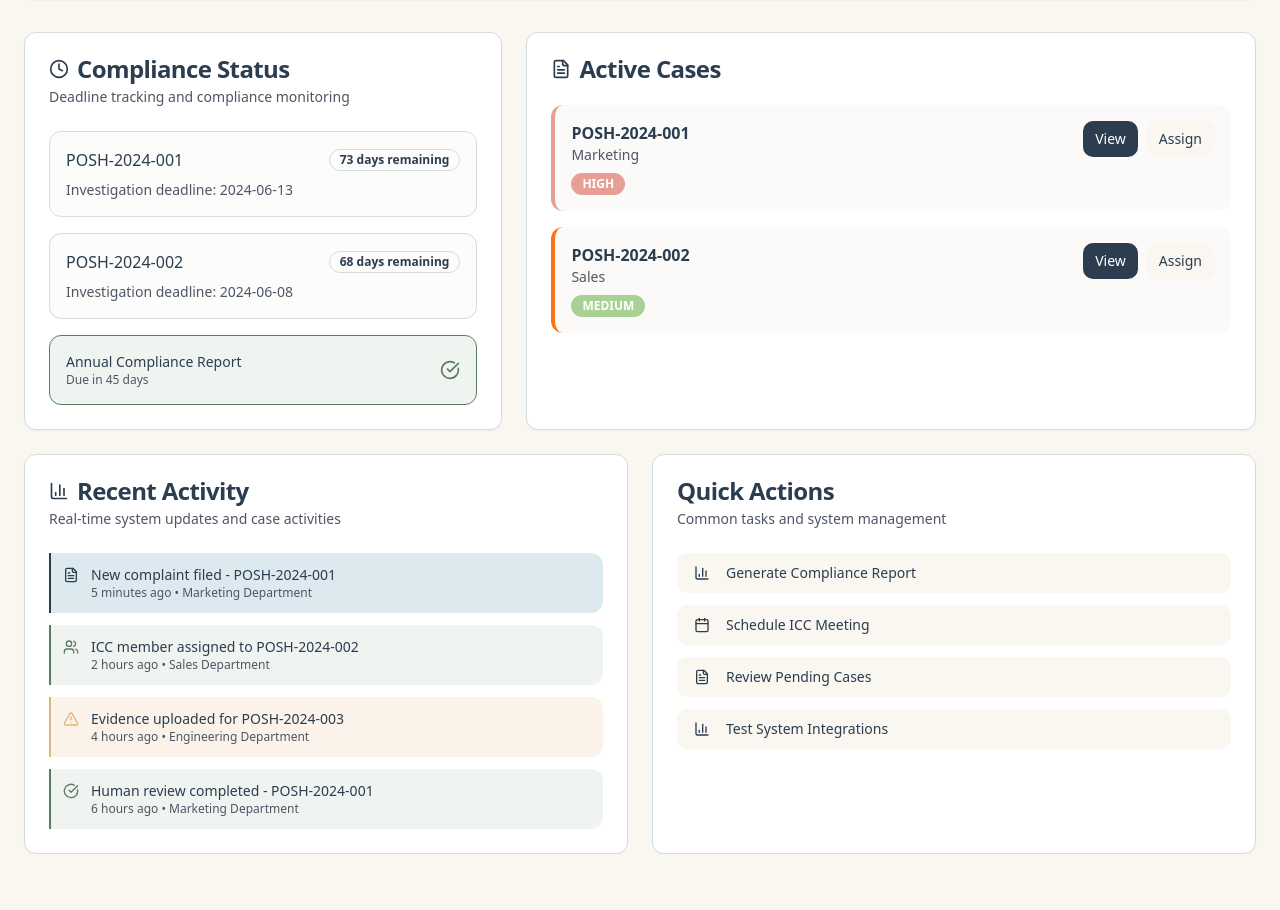
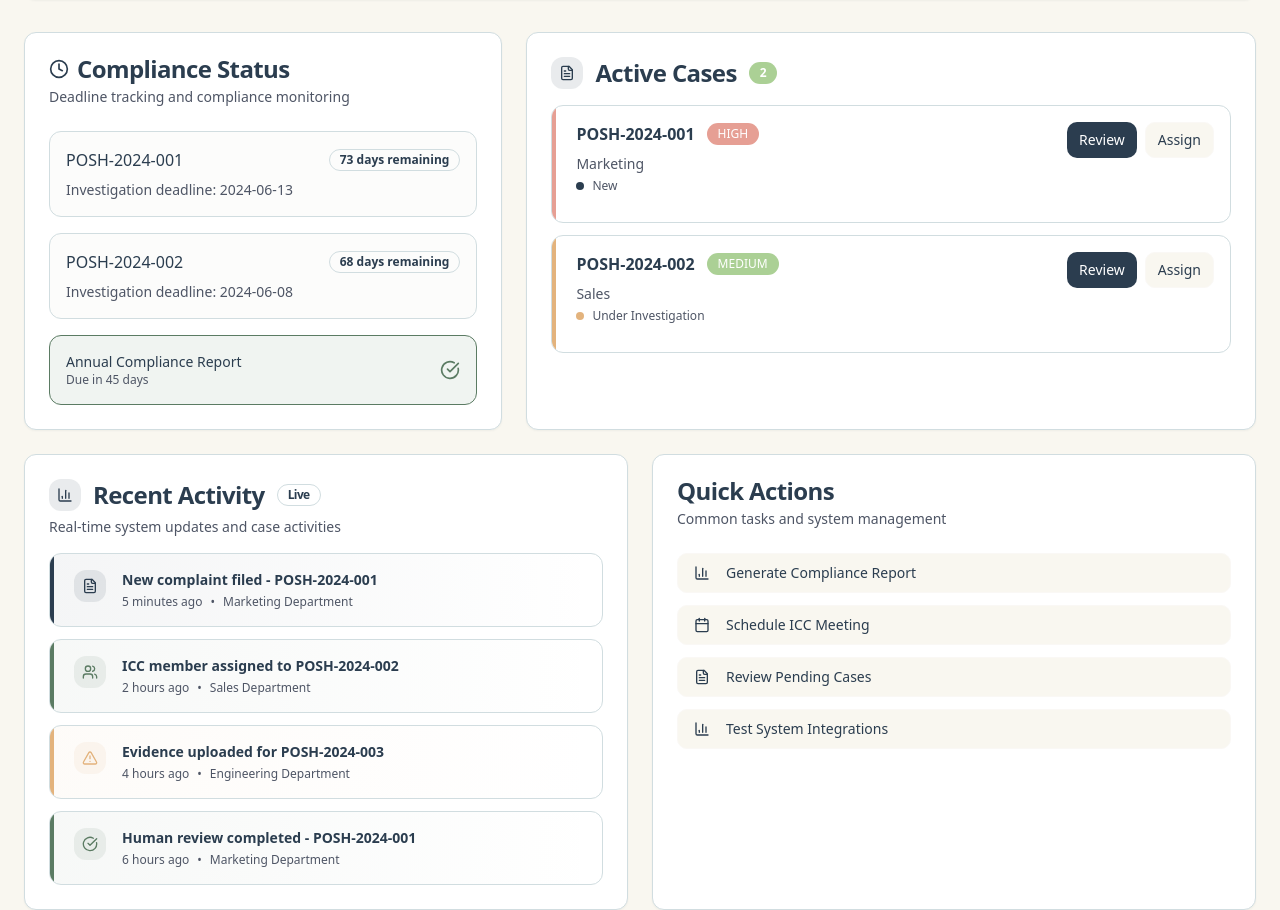
Before and after one commit to divyayaya/POSH-AI, a React (Vite) app: page /hr-dashboard in a window 1280 px wide. Shown: the part 419-1329 px from the top of the page. Before the commit the page ends 1273 px from the top, so only its background shows below. Built offline with nearby package versions, Linux system fonts and the light colour scheme.

Commit message:
Improve HR Dashboard cards
Applied UX best practices to the Recent Activity and Active Cases cards on the HR Dashboard page to enhance design and color scheme.

```diff
--- a/src/pages/HRDashboard.tsx
+++ b/src/pages/HRDashboard.tsx
@@ -125,44 +125,62 @@ const HRDashboard = () => {
 
           {/* Active Cases Widget */}
           <Card className="lg:col-span-3 bg-card border border-border shadow-sm">
-            <CardHeader>
-              <CardTitle className="flex items-center space-x-2 text-foreground font-semibold">
-                <FileText className="w-5 h-5 text-primary" />
+            <CardHeader className="pb-4">
+              <CardTitle className="flex items-center space-x-3 text-foreground font-semibold">
+                <div className="flex items-center justify-center w-8 h-8 rounded-lg bg-primary/10">
+                  <FileText className="w-4 h-4 text-primary" />
+                </div>
                 <span>Active Cases</span>
+                <Badge variant="secondary" className="ml-auto">
+                  {mockCases.filter(c => c.status !== 'resolved').length}
+                </Badge>
               </CardTitle>
             </CardHeader>
-            <CardContent>
-              <div className="space-y-4">
-                {mockCases.filter(c => c.status !== 'resolved').map(case_ => (
-                  <div key={case_.id} className={`p-4 rounded-lg border-l-4 bg-muted/30 ${
-                    case_.priority === 'high' ? 'border-l-destructive' :
-                    case_.status === 'investigating' ? 'border-l-orange-500' :
-                    'border-l-primary'
-                  }`}>
-                    <div className="flex items-start justify-between">
-                      <div>
-                        <h4 className="font-semibold text-foreground">{case_.id}</h4>
-                        <p className="text-sm text-muted-foreground">{case_.department}</p>
-                        <div className="flex items-center space-x-2 mt-2">
-                          <Badge variant={
-                            case_.priority === 'high' ? 'destructive' :
-                            case_.priority === 'medium' ? 'secondary' :
-                            'outline'
-                          }>
+            <CardContent className="space-y-3">
+              {mockCases.filter(c => c.status !== 'resolved').map(case_ => (
+                <div key={case_.id} className="group relative overflow-hidden rounded-xl border border-border bg-card hover:shadow-md transition-all duration-200">
+                  {/* Priority indicator */}
+                  <div className={`absolute left-0 top-0 bottom-0 w-1 ${
+                    case_.priority === 'high' ? 'bg-destructive' :
+                    case_.priority === 'medium' ? 'bg-warning' :
+                    'bg-success'
+                  }`} />
+
+                  <div className="p-4 pl-6">
+                    <div className="flex items-start justify-between mb-3">
+                      <div className="flex-1 min-w-0">
+                        <div className="flex items-center space-x-3 mb-2">
+                          <h4 className="font-semibold text-foreground text-base">{case_.id}</h4>
+                          <Badge
+                            variant={case_.priority === 'high' ? 'destructive' : case_.priority === 'medium' ? 'secondary' : 'outline'}
+                            className="text-xs font-medium"
+                          >
                             {case_.priority.toUpperCase()}
                           </Badge>
                         </div>
+                        <p className="text-sm text-muted-foreground mb-1">{case_.department}</p>
+                        <div className="flex items-center space-x-2">
+                          <div className={`w-2 h-2 rounded-full ${
+                            case_.status === 'investigating' ? 'bg-warning' :
+                            case_.status === 'new' ? 'bg-primary' :
+                            'bg-success'
+                          }`} />
+                          <span className="text-xs font-medium text-muted-foreground capitalize">
+                            {case_.status === 'investigating' ? 'Under Investigation' : case_.status}
+                          </span>
+                        </div>
                       </div>
-                      <div className="flex space-x-2">
-                        <Button size="sm" variant="default" asChild>
-                          <Link to={`/human-review/${case_.id}`}>View</Link>
+
+                      <div className="flex items-center space-x-2 ml-4">
+                        <Button size="sm" variant="default" className="font-medium" asChild>
+                          <Link to={`/human-review/${case_.id}`}>Review</Link>
                         </Button>
-                        <Button size="sm" variant="outline">Assign</Button>
+                        <Button size="sm" variant="outline" className="font-medium">Assign</Button>
                       </div>
                     </div>
                   </div>
-                ))}
-              </div>
+                </div>
+              ))}
             </CardContent>
           </Card>
         </div>
@@ -170,45 +188,84 @@ const HRDashboard = () => {
         <div className="grid grid-cols-1 lg:grid-cols-2 gap-6 mt-6">
           {/* Recent Activity Feed */}
           <Card className="bg-card border border-border shadow-sm">
-            <CardHeader>
-              <CardTitle className="flex items-center text-foreground">
-                <BarChart3 className="mr-2 h-5 w-5 text-primary" />
-                Recent Activity
+            <CardHeader className="pb-4">
+              <CardTitle className="flex items-center space-x-3 text-foreground">
+                <div className="flex items-center justify-center w-8 h-8 rounded-lg bg-primary/10">
+                  <BarChart3 className="w-4 h-4 text-primary" />
+                </div>
+                <span>Recent Activity</span>
+                <Badge variant="outline" className="ml-auto text-xs">Live</Badge>
               </CardTitle>
               <CardDescription>
                 Real-time system updates and case activities
               </CardDescription>
             </CardHeader>
             <CardContent className="space-y-3">
-              <div className="flex items-start space-x-3 p-3 border-l-2 border-l-primary bg-accent rounded-r-lg">
-                <FileText className="h-4 w-4 text-primary mt-0.5" />
-                <div className="flex-1">
-                  <div className="text-sm font-medium text-foreground">New complaint filed - POSH-2024-001</div>
-                  <div className="text-xs text-muted-foreground">5 minutes ago • Marketing Department</div>
+              <div className="group relative overflow-hidden rounded-lg border border-border bg-gradient-to-r from-primary/5 to-transparent hover:shadow-sm transition-all duration-200">
+                <div className="absolute left-0 top-0 bottom-0 w-1 bg-primary" />
+                <div className="flex items-start space-x-4 p-4 pl-6">
+                  <div className="flex items-center justify-center w-8 h-8 rounded-lg bg-primary/10 flex-shrink-0">
+                    <FileText className="h-4 w-4 text-primary" />
+                  </div>
+                  <div className="flex-1 min-w-0">
+                    <div className="text-sm font-semibold text-foreground mb-1">New complaint filed - POSH-2024-001</div>
+                    <div className="flex items-center space-x-2">
+                      <span className="text-xs font-medium text-muted-foreground">5 minutes ago</span>
+                      <span className="text-xs text-muted-foreground">•</span>
+                      <span className="text-xs text-muted-foreground">Marketing Department</span>
+                    </div>
+                  </div>
                 </div>
               </div>
 
-              <div className="flex items-start space-x-3 p-3 border-l-2 border-l-success bg-success-muted rounded-r-lg">
-                <Users className="h-4 w-4 text-success mt-0.5" />
-                <div className="flex-1">
-                  <div className="text-sm font-medium text-foreground">ICC member assigned to POSH-2024-002</div>
-                  <div className="text-xs text-muted-foreground">2 hours ago • Sales Department</div>
+              <div className="group relative overflow-hidden rounded-lg border border-border bg-gradient-to-r from-success/5 to-transparent hover:shadow-sm transition-all duration-200">
+                <div className="absolute left-0 top-0 bottom-0 w-1 bg-success" />
+                <div className="flex items-start space-x-4 p-4 pl-6">
+                  <div className="flex items-center justify-center w-8 h-8 rounded-lg bg-success/10 flex-shrink-0">
+                    <Users className="h-4 w-4 text-success" />
+                  </div>
+                  <div className="flex-1 min-w-0">
+                    <div className="text-sm font-semibold text-foreground mb-1">ICC member assigned to POSH-2024-002</div>
+                    <div className="flex items-center space-x-2">
+                      <span className="text-xs font-medium text-muted-foreground">2 hours ago</span>
+                      <span className="text-xs text-muted-foreground">•</span>
+                      <span className="text-xs text-muted-foreground">Sales Department</span>
+                    </div>
+                  </div>
                 </div>
               </div>
 
-              <div className="flex items-start space-x-3 p-3 border-l-2 border-l-warning bg-warning-muted rounded-r-lg">
-                <AlertTriangle className="h-4 w-4 text-warning mt-0.5" />
-                <div className="flex-1">
-                  <div className="text-sm font-medium text-foreground">Evidence uploaded for POSH-2024-003</div>
-                  <div className="text-xs text-muted-foreground">4 hours ago • Engineering Department</div>
+              <div className="group relative overflow-hidden rounded-lg border border-border bg-gradient-to-r from-warning/5 to-transparent hover:shadow-sm transition-all duration-200">
+                <div className="absolute left-0 top-0 bottom-0 w-1 bg-warning" />
+                <div className="flex items-start space-x-4 p-4 pl-6">
+                  <div className="flex items-center justify-center w-8 h-8 rounded-lg bg-warning/10 flex-shrink-0">
+                    <AlertTriangle className="h-4 w-4 text-warning" />
+                  </div>
+                  <div className="flex-1 min-w-0">
+                    <div className="text-sm font-semibold text-foreground mb-1">Evidence uploaded for POSH-2024-003</div>
+                    <div className="flex items-center space-x-2">
+                      <span className="text-xs font-medium text-muted-foreground">4 hours ago</span>
+                      <span className="text-xs text-muted-foreground">•</span>
+                      <span className="text-xs text-muted-foreground">Engineering Department</span>
+                    </div>
+                  </div>
                 </div>
               </div>
 
-              <div className="flex items-start space-x-3 p-3 border-l-2 border-l-success bg-success-muted rounded-r-lg">
-                <CheckCircle className="h-4 w-4 text-success mt-0.5" />
-                <div className="flex-1">
-                  <div className="text-sm font-medium text-foreground">Human review completed - POSH-2024-001</div>
-                  <div className="text-xs text-muted-foreground">6 hours ago • Marketing Department</div>
+              <div className="group relative overflow-hidden rounded-lg border border-border bg-gradient-to-r from-success/5 to-transparent hover:shadow-sm transition-all duration-200">
+                <div className="absolute left-0 top-0 bottom-0 w-1 bg-success" />
+                <div className="flex items-start space-x-4 p-4 pl-6">
+                  <div className="flex items-center justify-center w-8 h-8 rounded-lg bg-success/10 flex-shrink-0">
+                    <CheckCircle className="h-4 w-4 text-success" />
+                  </div>
+                  <div className="flex-1 min-w-0">
+                    <div className="text-sm font-semibold text-foreground mb-1">Human review completed - POSH-2024-001</div>
+                    <div className="flex items-center space-x-2">
+                      <span className="text-xs font-medium text-muted-foreground">6 hours ago</span>
+                      <span className="text-xs text-muted-foreground">•</span>
+                      <span className="text-xs text-muted-foreground">Marketing Department</span>
+                    </div>
+                  </div>
                 </div>
               </div>
             </CardContent>
```
